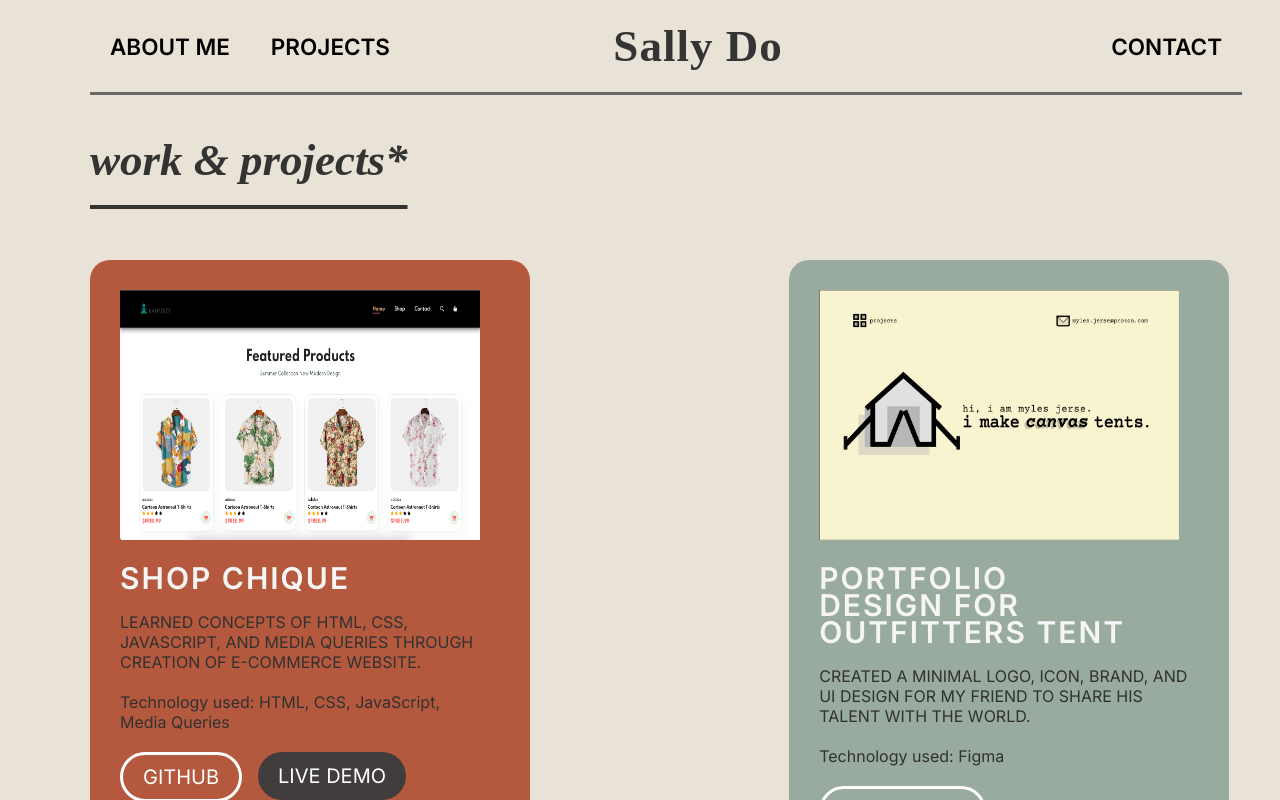
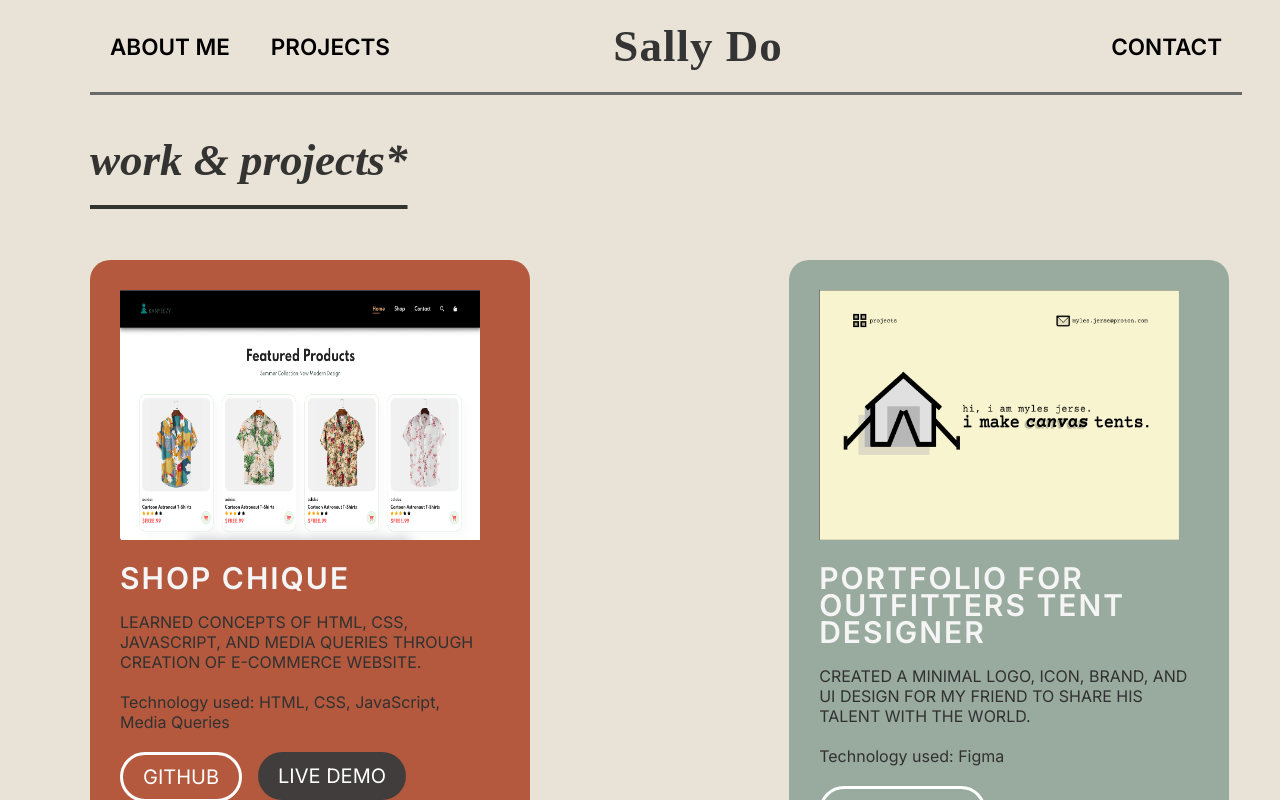
Before and after one commit to sallydough/sally-do-portfolio, a React (Vite) app: page /projects in a window 1280 px wide. Shown: the top 800 px of the page. Built offline with nearby package versions, Linux system fonts and the light colour scheme; a web font is replaced by a local one.

Commit message:
edit project

```diff
--- a/src/components/Projects/Projects.jsx
+++ b/src/components/Projects/Projects.jsx
@@ -36,7 +36,7 @@ const Projects = () => {
           <figure className="project-pic">
             <img className="project-pic" src={canvaspic} alt="Project Photo" />
           </figure>
-          <h1 className="project-name">PORTFOLIO DESIGN FOR OUTFITTERS TENT</h1>
+          <h1 className="project-name">PORTFOLIO FOR OUTFITTERS TENT DESIGNER</h1>
           <p className="description">
             CREATED A MINIMAL LOGO, ICON, BRAND, AND UI DESIGN FOR MY FRIEND TO SHARE
             HIS TALENT WITH THE WORLD.
```
